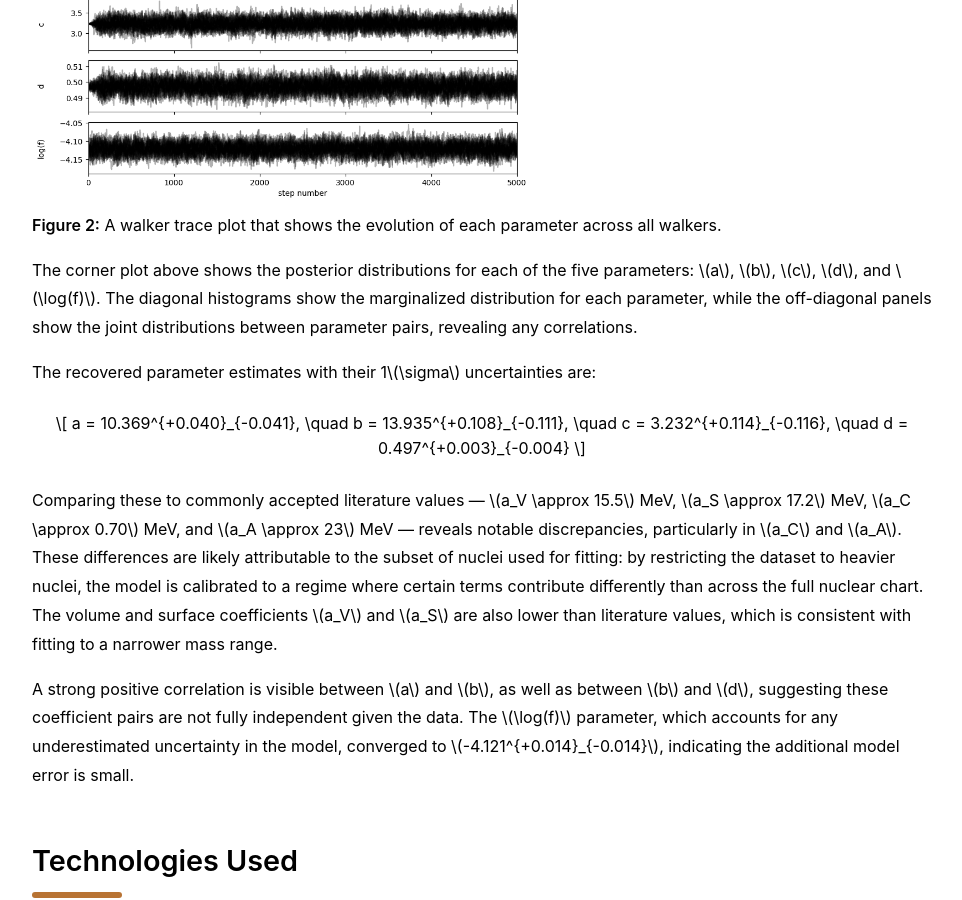
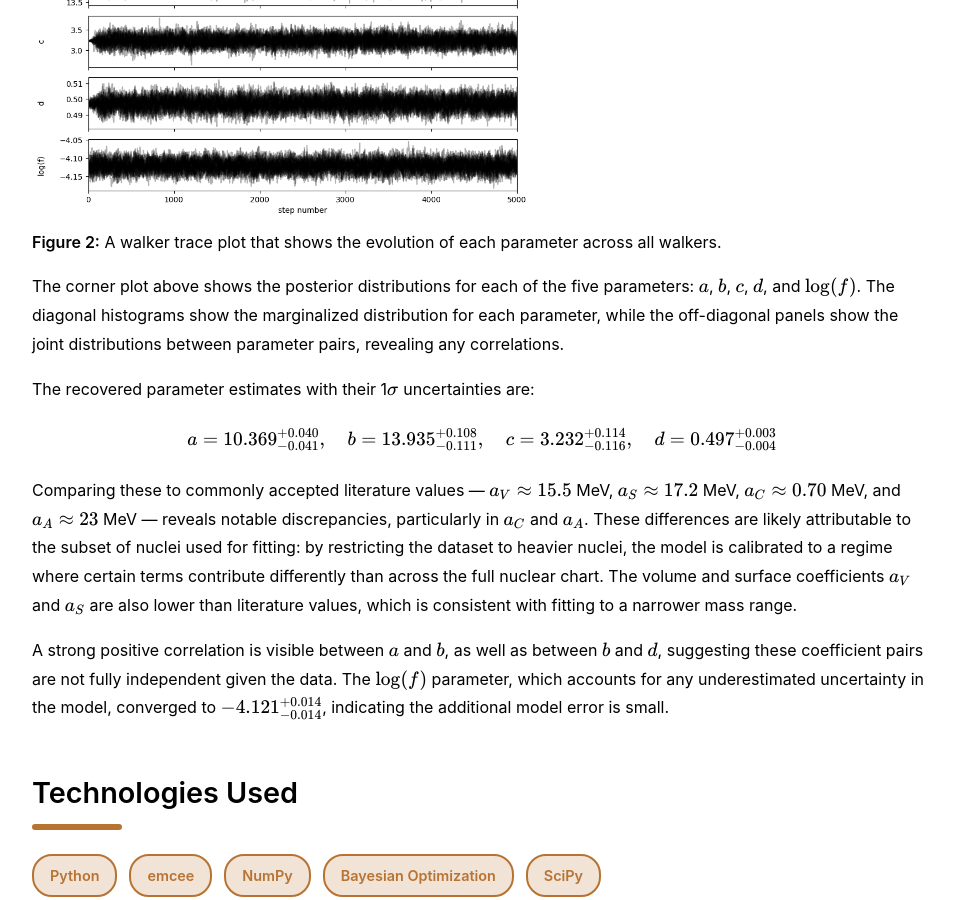
Before and after one commit to DJHoulihan/DJHoulihan.github.io, a Jekyll site: the page built from Data Science Projects/liquiddrop.html, in a window 1280 px wide and 900 px high, scrolled down 2264 px. Shown: the whole window, without its empty margins (158-1120 px from the left). Built offline with Jekyll 4.4.1, drawn with Linux system fonts in a browser that asks for light colours; part of the change alters nothing that is shown; some of the changed text lies outside the part shown.

```diff
--- a/Data Science Projects/liquiddrop.html
+++ b/Data Science Projects/liquiddrop.html
@@ -3,7 +3,12 @@ layout: default
 title: Liquid Drop Model
 ---
 <head>
+    <link rel="stylesheet" href="https://cdnjs.cloudflare.com/ajax/libs/KaTeX/0.16.9/katex.min.css">
     <script src="https://cdnjs.cloudflare.com/ajax/libs/KaTeX/0.16.9/katex.min.js"></script>
+    <script src="https://cdnjs.cloudflare.com/ajax/libs/KaTeX/0.16.9/contrib/auto-render.min.js"></script>
+    <script>
+        document.addEventListener("DOMContentLoaded", () => renderMathInElement(document.body));
+    </script>
 </head>
 
 <article class="project-detail">
```
